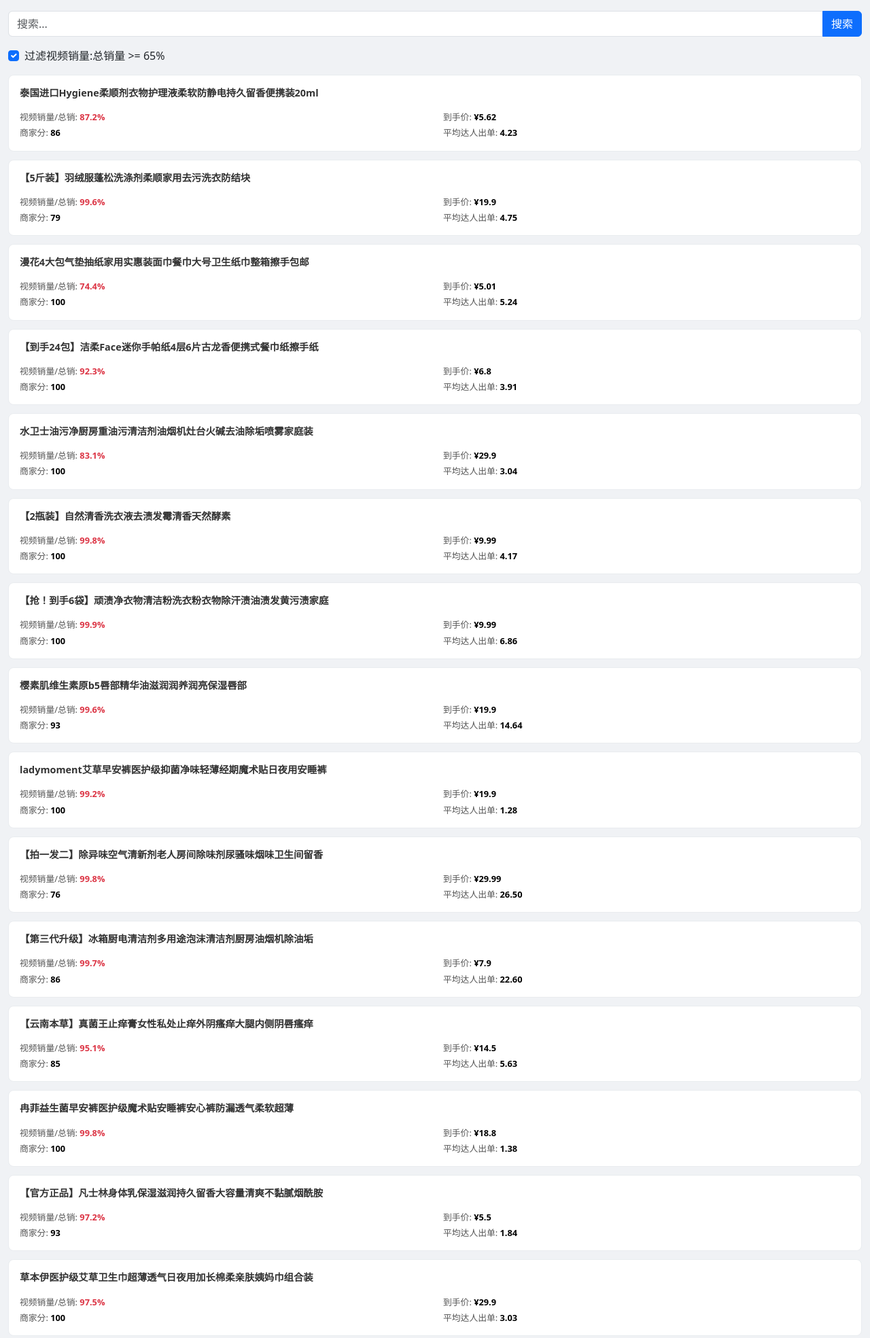
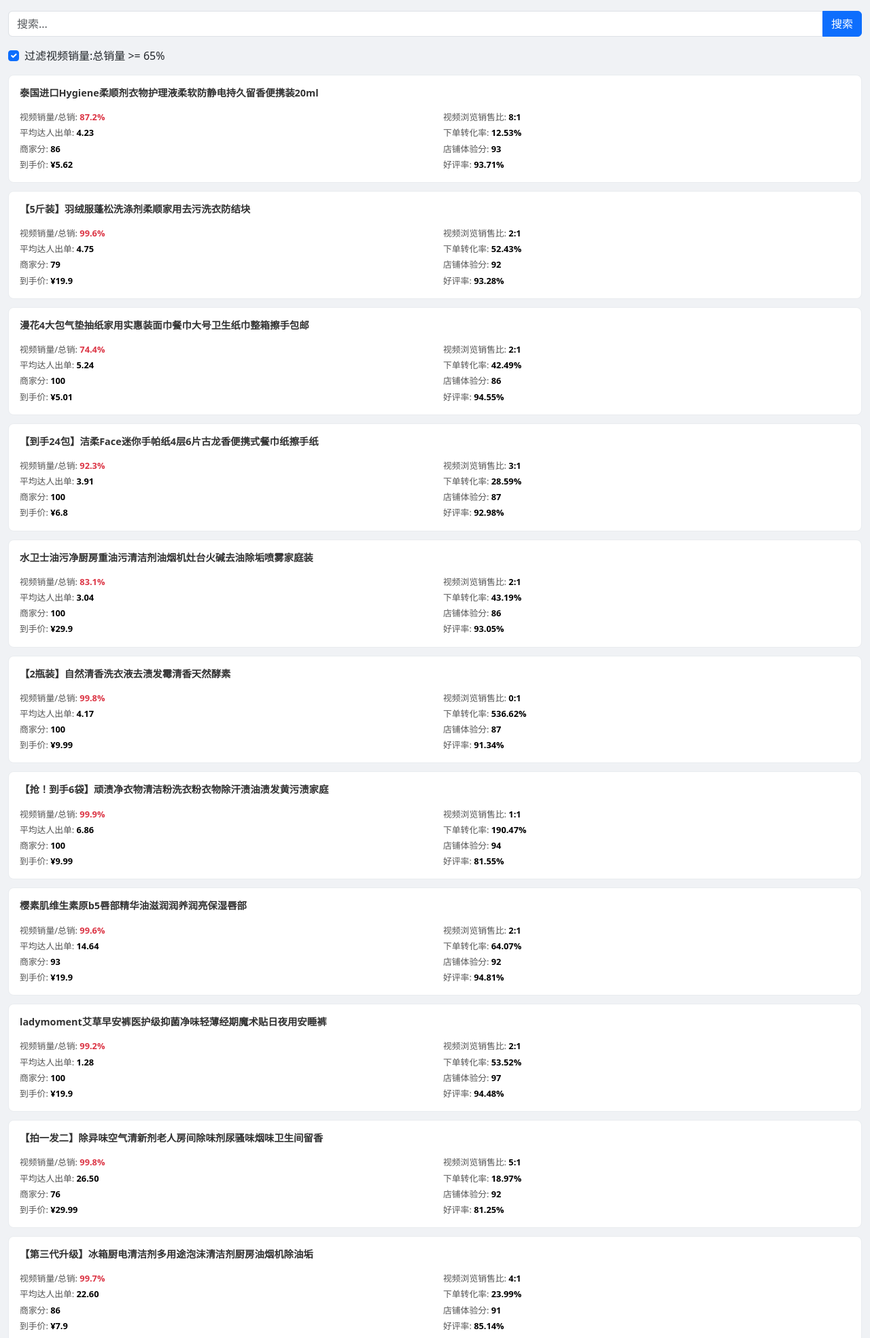
Before and after one commit to liulanghan8023/video-xuanpin, a Flask app: page /mobile in a window 1280 px wide. Shown: the top 1969 px of the page at 68% size. Run offline with Flask 3, Linux system fonts and the light colour scheme; data comes from the database, SQL or seed files in the repository.

Commit message:
支持手机查看

```diff
--- a/analyse/templates/mobile.html
+++ b/analyse/templates/mobile.html
@@ -69,6 +69,12 @@
             const mainContainer = document.getElementById('main-container');
             const perPage = 20;
             let currentSort = { by: 'date', order: 'desc' };
+
+            const preferredChineseOrderForTable = [
+                '日期', '商品标题', '销量趋势', '视频销量:总销量', '视频浏览销售比', '平均达人出单数(视频)', '下单转化率(视频)',
+                '商家分', '店铺体验分', '到手价', '好评率', '佣金率', '物流分', '商品分',
+                '封面', '产品ID', '促销ID'
+            ];
 
             const columnTranslations = {
                 'products': {
@@ -180,6 +186,16 @@
                         avgContent = (item.converting_contents / item.converting_influencers).toFixed(2);
                     }
 
+                    let videoViewSalesRatio = 'N/A';
+                    if (typeof item.video_view_sales_ratio === 'number' && item.video_view_sales_ratio > 0) {
+                        videoViewSalesRatio = `${Math.round(item.video_view_sales_ratio)}:1`;
+                    }
+
+                    let orderConversionRate = 'N/A';
+                    if (typeof item.order_conversion_rate === 'number') {
+                        orderConversionRate = (item.order_conversion_rate * 100).toFixed(2) + '%';
+                    }
+
                     cardsHtml += `
                         <a href="${detailUrl}" class="card-link text-decoration-none">
                             <div class="card">
@@ -187,11 +203,19 @@
                                     <p class="product-title">${escapeHtml(item.title)}</p>
                                     <div class="row mt-2">
                                         <div class="col-6 product-metric">视频销量/总销: <strong>${ratioHtml}</strong></div>
-                                        <div class="col-6 product-metric">到手价: <strong>¥${item.price}</strong></div>
+                                        <div class="col-6 product-metric">视频浏览销售比: <strong>${videoViewSalesRatio}</strong></div>
+                                    </div>
+                                    <div class="row mt-1">
+                                        <div class="col-6 product-metric">平均达人出单: <strong>${avgContent}</strong></div>
+                                        <div class="col-6 product-metric">下单转化率: <strong>${orderConversionRate}</strong></div>
                                     </div>
                                     <div class="row mt-1">
                                         <div class="col-6 product-metric">商家分: <strong>${item.seller_score}</strong></div>
-                                        <div class="col-6 product-metric">平均达人出单: <strong>${avgContent}</strong></div>
+                                        <div class="col-6 product-metric">店铺体验分: <strong>${item.shop_experience_score}</strong></div>
+                                    </div>
+                                    <div class="row mt-1">
+                                        <div class="col-6 product-metric">到手价: <strong>¥${item.price}</strong></div>
+                                        <div class="col-6 product-metric">好评率: <strong>${item.good_review_rate ? item.good_review_rate.toFixed(2) + '%' : 'N/A'}</strong></div>
                                     </div>
                                 </div>
                             </div>
@@ -270,7 +294,23 @@
 
             function renderDetailView(itemData, detailData) {
                 let contentHtml = `<a href="mobile" class="back-link">&laquo; 返回列表</a>`;
-                contentHtml += `<h4>${escapeHtml(itemData.title)}</h4>`;
+
+                // Title with link and color
+                const promotionId = itemData.promotion_id;
+                const titleText = itemData.title;
+                let titleColor = '';
+                if (itemData.hasOwnProperty('video_sales_ratio') && typeof itemData.video_sales_ratio === 'number') {
+                    const percentage = itemData.video_sales_ratio * 100;
+                    titleColor = percentage >= 65 ? 'red' : 'green';
+                }
+                let titleElement = '';
+                if (promotionId) {
+                    const url = `https://buyin.jinritemai.com/dashboard/merch-picking-library/merch-promoting?id=${promotionId}`;
+                    titleElement = `<a href="${url}" target="_blank" style="color: ${titleColor}; text-decoration: none;">${escapeHtml(titleText)}</a>`;
+                } else {
+                    titleElement = `<span style="color: ${titleColor};">${escapeHtml(titleText)}</span>`;
+                }
+                contentHtml += `<h4>${titleElement}</h4>`;
 
                 // Chart
                 contentHtml += '<div class="card"><div class="card-body"><canvas id="detail-chart"></canvas></div></div>';
@@ -278,32 +318,88 @@
                 // Details
                 contentHtml += '<div class="card mt-3"><div class="card-body"><dl class="row detail-view mb-0">';
 
+                // Add computed property for avg_content_per_influencer
+                if (itemData.hasOwnProperty('converting_contents') && itemData.hasOwnProperty('converting_influencers')) {
+                    if (itemData.converting_influencers > 0) {
+                        itemData.avg_content_per_influencer = (itemData.converting_contents / itemData.converting_influencers).toFixed(2);
+                    } else {
+                        itemData.avg_content_per_influencer = 'N/A';
+                    }
+                }
+
                 const itemTranslations = columnTranslations['products'] || {};
+                const reverseTranslations = {};
+                for (const key in itemTranslations) {
+                    reverseTranslations[itemTranslations[key]] = key;
+                }
+
+                const preferredOrder = preferredChineseOrderForTable.map(name => reverseTranslations[name]).filter(Boolean);
                 const allKeys = Object.keys(itemData);
+                const remainingKeys = allKeys.filter(key => !preferredOrder.includes(key));
+                const displayKeys = [...preferredOrder, ...remainingKeys];
 
-                for (const key of allKeys) {
-                    if (key.endsWith('_formatted') || ['creation_time', 'source_json_filename', 'juliang_url', 'douyin_url', 'cover', 'title'].includes(key)) continue;
-
+                for (const key of displayKeys) {
+                    if (!allKeys.includes(key) || key.endsWith('_formatted') || ['creation_time', 'source_json_filename', 'juliang_url', 'douyin_url', 'cover', 'title'].includes(key)) {
+                        continue;
+                    }
                     const value = itemData[key];
                     if (value === null || value === '') continue;
 
+                    if (key === 'category') {
+                        contentHtml += '<div class="col-12"><hr class="my-2"></div>';
+                    }
+
+                    let displayValue;
                     const displayName = itemTranslations[key] || key.replace(/_/g, ' ');
-                    let displayValue = escapeHtml(String(value));
+                    const formattedKey = `${key}_formatted`;
 
-                    // Special formatting
-                    if (key === 'video_sales_ratio' && typeof value === 'number') {
+                    const percentTimes100 = ['order_conversion_rate'];
+                    const percentAsIs = ['commission_rate', 'good_review_rate'];
+
+                    if (key === 'video_view_sales_ratio' && typeof value === 'number' && value > 0) {
+                        displayValue = `${Math.round(value)}:1`;
+                        if (itemData.hasOwnProperty(formattedKey)) {
+                            const formattedValue = itemData[formattedKey] || '';
+                            if (formattedValue) {
+                                displayValue += ` (${formattedValue})`;
+                            }
+                        }
+                    } else if (key === 'video_sales_ratio' && typeof value === 'number') {
                         const percentage = value * 100;
-                        const ratioClass = percentage >= 65 ? 'ratio-red' : 'ratio-green';
-                        displayValue = `<span class="${ratioClass}">${percentage.toFixed(2)}%</span>`;
-                    } else if (['order_conversion_rate'].includes(key) && typeof value === 'number') {
+                        let comparison_str = '';
+                        let color = '';
+                        if (percentage >= 65) {
+                            comparison_str = '(&gt;=65%)';
+                            color = 'red';
+                        } else {
+                            comparison_str = '(&lt;65%)';
+                            color = 'green';
+                        }
+                        displayValue = `<span style="color: ${color};">${percentage.toFixed(2)}% ${comparison_str}</span>`;
+                        if (itemData.hasOwnProperty(formattedKey)) {
+                            const formattedValue = itemData[formattedKey] || '';
+                            if (formattedValue) {
+                                displayValue += ` (${formattedValue})`;
+                            }
+                        }
+                    } else if (itemData.hasOwnProperty(formattedKey)) {
+                        const formattedValue = itemData[formattedKey] || '';
+                        if (percentTimes100.includes(key)) {
+                            displayValue = `${(value * 100).toFixed(2)}% (${formattedValue})`;
+                        } else {
+                            displayValue = `${value} (${formattedValue})`;
+                        }
+                    } else if (percentTimes100.includes(key) && typeof value === 'number') {
                         displayValue = (value * 100).toFixed(2) + '%';
-                    } else if (['commission_rate', 'good_review_rate'].includes(key) && typeof value === 'number') {
+                    } else if (percentAsIs.includes(key) && typeof value === 'number') {
                         displayValue = value.toFixed(2) + '%';
                     } else if (typeof value === 'string' && value.startsWith('http')) {
-                        displayValue = `<a href="${value}" target="_blank">查看链接</a>`;
+                        displayValue = `<a href="${value}" target="_blank">link</a>`;
+                    } else {
+                        displayValue = escapeHtml(String(value));
                     }
 
-                    contentHtml += `<dt class="col-5 text-truncate">${displayName}</dt><dd class="col-7">${displayValue}</dd>`;
+                    contentHtml += `<dt class="col-5 text-truncate" title="${displayName}">${displayName}</dt><dd class="col-7">${displayValue}</dd>`;
                 }
 
                 contentHtml += '</dl></div></div>';
```
